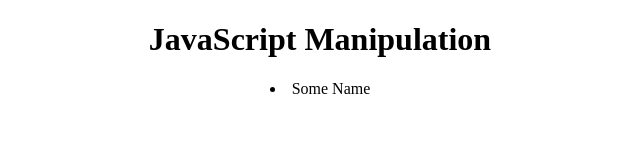
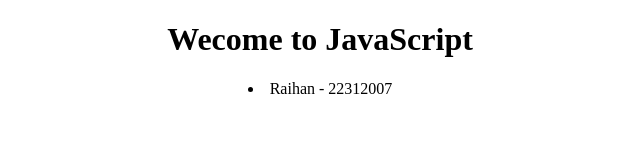
Before and after one commit to engg-raihan/JavaScript, a plain HTML site: page index.html in a window 1280 px wide. Shown: the whole page, without its empty margins (320-960 px from the left). Drawn offline with Linux system fonts and the light colour scheme.

Commit message:
CUET Industrial Attachment 2022

```diff
--- a/index.html
+++ b/index.html
@@ -2,16 +2,12 @@
 <html lang="en">
   <head>
     <meta charset="UTF-8" />
+    <meta http-equiv="X-UA-Compatible" content="IE=edge" />
     <meta name="viewport" content="width=device-width, initial-scale=1.0" />
-    <title>JavaScript</title>
-    <style>
-      body {
-        text-align: center;
-      }
-    </style>
+    <title>TypeScript Manipulation</title>
   </head>
-  <body>
-    <h1>JavaScript Manipulation</h1>
+  <body style="text-align: center">
+    <h1>Wecome to JavaScript</h1>
     <script src="script.js"></script>
   </body>
 </html>
--- a/script.js
+++ b/script.js
@@ -1,5 +1,9 @@
-let Subject = "Some Name";
+let Name = "Raihan";
 
-let li1 = document.createElement("li");
-li1.innerHTML = Subject;
+function SID(year, dept, roll) {
+  return year + dept + roll;
+}
+
+var li1 = document.createElement("li");
+li1.innerHTML = Name + " - " + SID("22", "312", "007");
 document.body.appendChild(li1);
```
